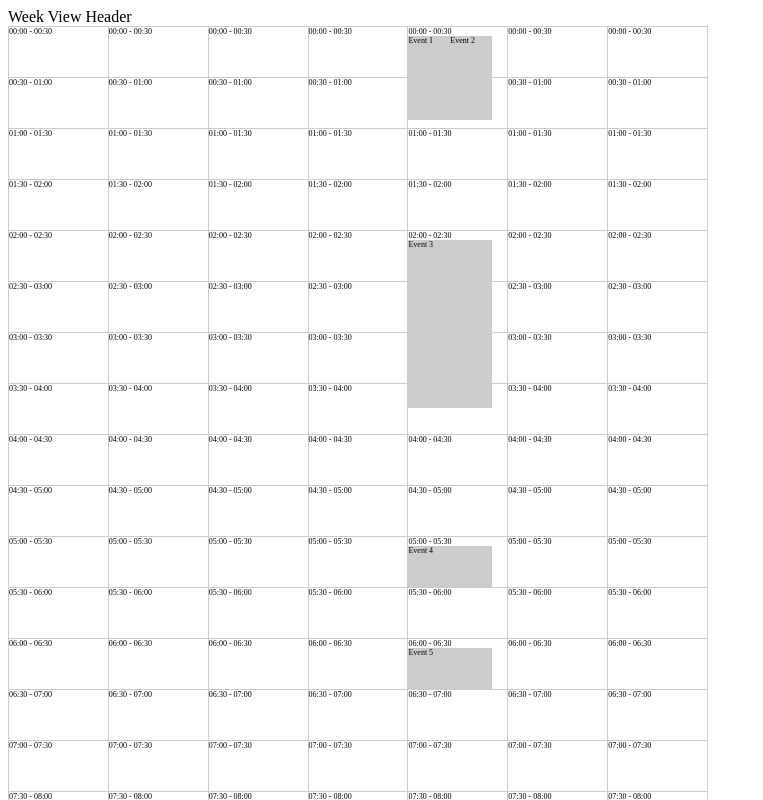
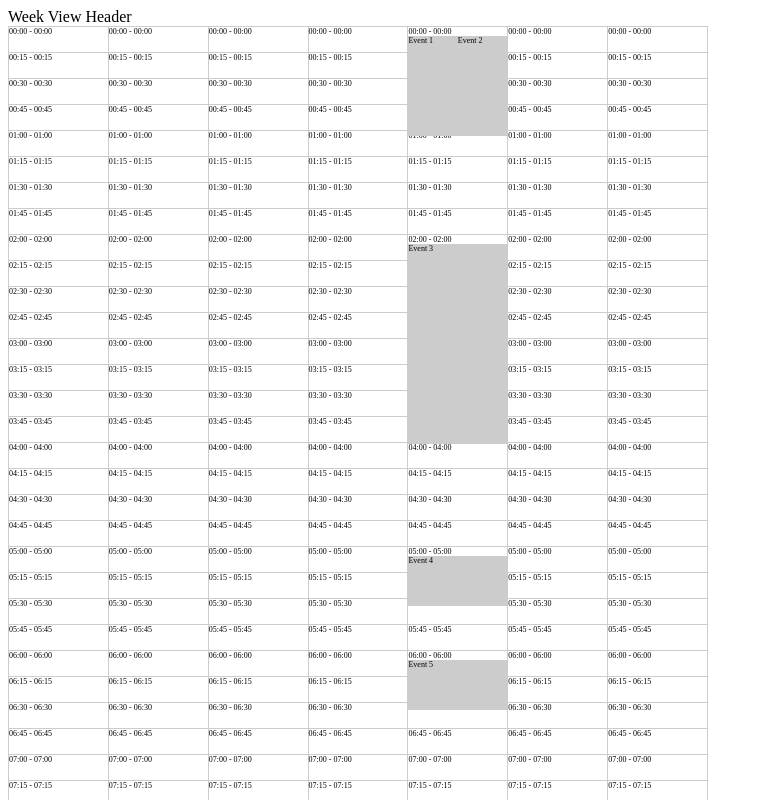
Before and after one commit to Mighty683/drag-and-drop, a React (Vite) app: page / in a window 1280 px wide. Shown: the top 800 px of the page, without its empty margins (0-763 px from the left). Built offline with nearby package versions, Linux system fonts and the light colour scheme.

Commit message:
chore: cleanup code

```diff
--- a/src/modules/calendar/components/Events/EventTile.tsx
+++ b/src/modules/calendar/components/Events/EventTile.tsx
@@ -20,7 +20,6 @@ export function EventTile({ event, className, disableDrag }: EventTileProps) {
   const isAnyEventDragging = useCalendarStore(
     (state) => state.isAnyEventDragging,
   );
-  const operationText = event.operation ? `(${event.operation})` : '';
 
   return (
     <div
@@ -28,7 +27,7 @@ export function EventTile({ event, className, disableDrag }: EventTileProps) {
       {...draggableAPI.listeners}
       {...draggableAPI.attributes}
       style={{
-        height: `${getEventRequiredSlotsNumber(event) * 100}%`,
+        height: `${getEventRequiredSlotsNumber(event) * 25}px`,
         pointerEvents: isAnyEventDragging ? 'none' : 'all',
         backgroundColor: '#ccc',
         opacity:
@@ -41,8 +40,6 @@ export function EventTile({ event, className, disableDrag }: EventTileProps) {
       draggable
     >
       {event.title}
-      <br />
-      {operationText}
     </div>
   );
 }
--- a/src/modules/calendar/components/WeekDaySlot.scss
+++ b/src/modules/calendar/components/WeekDaySlot.scss
@@ -1,5 +1,5 @@
 .week-day-slot {
-  height: 50px;
+  height: 25px;
   width: 100%;
   font-size: 8px;
 
--- a/src/modules/calendar/components/WeekDaySlot.tsx
+++ b/src/modules/calendar/components/WeekDaySlot.tsx
@@ -33,13 +33,6 @@ export function WeekDaySlot({ slot }: WeekDaySlotProps) {
             return <EventTile key={slotRow.event.id} event={slotRow.event} />;
           })}
         </div>
-        <div className="week-day-slot__spacer">
-            {
-             slot.hiddenColumns.length > 0 && (
-              `+ ${slot.hiddenColumns?.length}`
-             )
-            }
-          </div>
       </div>
     </div>
   );
--- a/src/modules/calendar/helpers.ts
+++ b/src/modules/calendar/helpers.ts
@@ -16,7 +16,9 @@ import {
   CalendarSlot,
   CalendarSlotColumn,
   CalendarSlotTime,
+  DAY,
   GRID_CELL_DURATION,
+  GRID_CELL_DURATION_MINUTES,
   TimeEvent,
 } from './types';
 
@@ -37,12 +39,12 @@ export function getDaySlotsTimes(date: Date) {
   const slots: CalendarSlotTime[] = [];
   const start = new Date(date);
   start.setHours(0, 0, 0, 0);
-  for (let i = 0; i < 48; i++) {
+  for (let i = 0; i < DAY / GRID_CELL_DURATION; i++) {
     const newDate = new Date(start);
-    newDate.setMinutes(start.getMinutes() + i * 30);
+    newDate.setMinutes(start.getMinutes() + i * 15);
     slots.push({
       start: newDate,
-      end: new Date(newDate.getTime() + GRID_CELL_DURATION),
+      end: new Date(newDate.getTime() + GRID_CELL_DURATION_MINUTES),
     });
   }
   return slots;
@@ -228,20 +230,15 @@ export function getCalendarSlot(
       start: slotTimes.start,
       end: slotTimes.end,
       visibleColumns: [],
-      hiddenColumns: [],
     };
   }
   const virtualGrid = renderVirtualGridFromNode(slotNode);
-  const { visibleColumns, hiddenColumns } = reduceGridToSlotColumns(
-    slotTimes,
-    virtualGrid,
-  );
+  const { visibleColumns } = reduceGridToSlotColumns(slotTimes, virtualGrid);
 
   return {
     start: slotTimes.start,
     end: slotTimes.end,
     visibleColumns,
-    hiddenColumns,
   };
 }
 
@@ -250,23 +247,16 @@ export function reduceGridToSlotColumns(
   grid: CalendarNodeVirtualGrid,
 ): {
   visibleColumns: CalendarSlotColumn[];
-  hiddenColumns: CalendarSlotColumn[];
 } {
   const visibleCells = grid.cells.filter((cell) =>
-    isEventInSlot(cell.event, slotTimes),
-  );
-  const hiddenCells = grid.overflowLimitCells.filter((cell) =>
     isEventInSlot(cell.event, slotTimes),
   );
   const visibleColumns: CalendarSlotColumn[] = reduceCellsToVisibleColumns(
     grid.widthX,
     visibleCells,
   );
-  const hiddenColumns: CalendarSlotColumn[] =
-    reduceCellsToHiddenColumns(hiddenCells);
   return {
     visibleColumns,
-    hiddenColumns,
   };
 }
 
@@ -292,16 +282,6 @@ export function reduceCellsToVisibleColumns(
     }
   }
   return slotColumns;
-}
-
-export function reduceCellsToHiddenColumns(
-  cells: CalendarNodeVirtualGridCell[],
-): CalendarSlotColumn[] {
-  return cells.map((cell) => ({
-    inScopeOfSlot: true,
-    event: cell.event,
-    id: cell.event.id,
-  }));
 }
 
 export function splitEventsBySlot(
--- a/src/modules/calendar/modules/virtualGrid/helpers.ts
+++ b/src/modules/calendar/modules/virtualGrid/helpers.ts
@@ -21,7 +21,6 @@ export function renderVirtualGridFromNode(
   const nodeEvents = node.events ?? [];
   let gridWidthX = 0;
   const cells: CalendarNodeVirtualGridCell[] = [];
-  const overflowLimitCells: CalendarNodeVirtualGridCell[] = [];
   for (const processedEvent of nodeEvents) {
     if (!gridWidthX) {
       gridWidthX = 1;
@@ -39,12 +38,7 @@ export function renderVirtualGridFromNode(
         gridWidthX = eventRowWidth;
       }
 
-      if (eventRowWidth > GRID_WIDTH_LIMIT) {
-        overflowLimitCells.push({
-          event: processedEvent,
-          x: newEventPositionX,
-        });
-      } else {
+      if (eventRowWidth <= GRID_WIDTH_LIMIT) {
         cells.push({
           event: processedEvent,
           x: newEventPositionX,
@@ -56,7 +50,6 @@ export function renderVirtualGridFromNode(
   return {
     widthX: gridWidthX,
     cells,
-    overflowLimitCells,
   };
 }
 
--- a/src/modules/calendar/modules/virtualGrid/types.ts
+++ b/src/modules/calendar/modules/virtualGrid/types.ts
@@ -4,7 +4,6 @@ export const GRID_WIDTH_LIMIT = 3;
 export type CalendarNodeVirtualGrid = {
   widthX: number;
   cells: CalendarNodeVirtualGridCell[];
-  overflowLimitCells: CalendarNodeVirtualGridCell[];
 };
 
 export type CalendarNodeVirtualGridCell = {
--- a/src/modules/calendar/types.ts
+++ b/src/modules/calendar/types.ts
@@ -1,4 +1,7 @@
-export const GRID_CELL_DURATION = 1000 * 60 * 30;
+export const MINUTE = 1000 * 60;
+export const GRID_CELL_DURATION_MINUTES = 15;
+export const GRID_CELL_DURATION = MINUTE * GRID_CELL_DURATION_MINUTES;
+export const DAY = MINUTE * 60 * 24;
 
 export enum RoundingDirection {
   up = 'up',
@@ -21,7 +24,6 @@ export type CalendarSlotTime = TimeEvent;
 
 export type CalendarSlot = CalendarSlotTime & {
   visibleColumns: CalendarSlotColumn[];
-  hiddenColumns: CalendarSlotColumn[];
 };
 
 export type CalendarSlotColumn =
```
Also changed, not shown: 2 other files (tests, documents, lock files or other folders).
